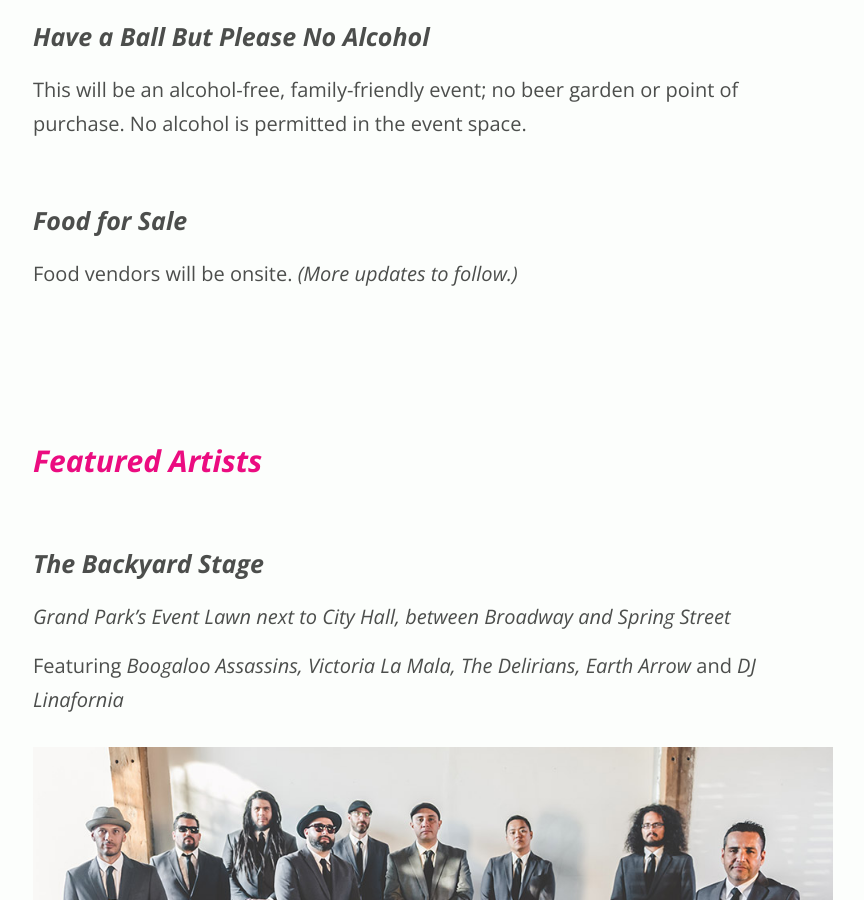
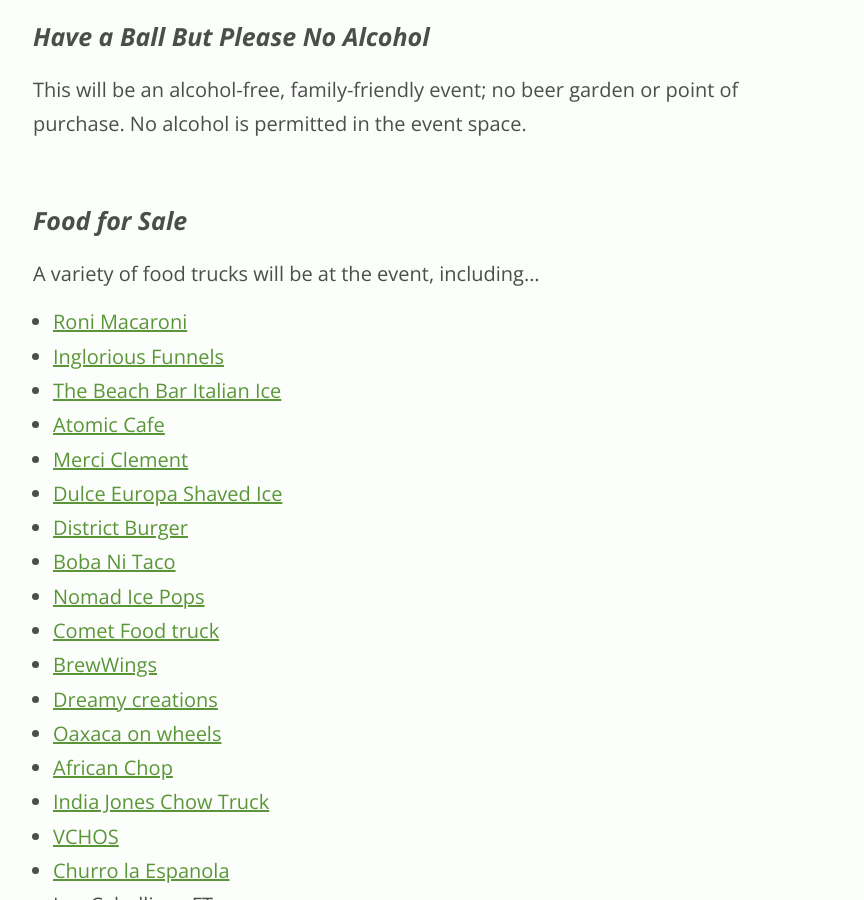
Before and after one commit to grandparkla/july4, a Jekyll site: the page built from index.markdown, in a window 1280 px wide and 900 px high, scrolled down 7162 px. Shown: the whole window, without its empty margins (207-1071 px from the left). Built offline with Jekyll 4.4.1, drawn with Linux system fonts in a browser that asks for light colours; some of the changed text lies outside the part shown.

Commit message:
Add food trucks

```diff
--- a/index.markdown
+++ b/index.markdown
@@ -211,7 +211,32 @@
 
 ### Food for Sale
 
-Food vendors will be onsite. _(More updates to follow.)_
+A variety of food trucks will be at the event, including…
+
+* [Roni Macaroni](https://www.ronimacaronifoodtruck.com/)
+* [Inglorious Funnels](https://twitter.com/ingloriousfunns)
+* [The Beach Bar Italian Ice](https://www.facebook.com/TheBeachBarItalianIce/)
+* [Atomic Cafe](https://atomiccafemobile.com/)
+* [Merci Clement](https://www.yelp.com/biz/merci-clement-truck-los-angeles)
+* [Dulce Europa Shaved Ice](https://www.instagram.com/dulceeuropashavedice/)
+* [District Burger](https://www.facebook.com/districtburgerla/)
+* [Boba Ni Taco](https://www.yelp.com/biz/boba-ni-taco-truck-rosemead-2)
+* [Nomad Ice Pops](http://nomadicepops.com/)
+* [Comet Food truck](https://www.facebook.com/cometbbq/)
+* [BrewWings](https://brewwing.com/)
+* [Dreamy creations](https://www.dreamycreations.com/)
+* [Oaxaca on wheels](https://www.oaxacaonwheelsfoodtruck.com)
+* [African Chop](https://www.yelp.com/biz/african-chop-los-angeles)
+* [India Jones Chow Truck](http://indiajoneschowtruck.com)
+* [VCHOS](http://vchostruck.com)
+* [Churro la Espanola](https://www.yelp.com/biz/churros-la-espanola-whittier)
+* Los Cebollines FT
+* [Daddy Best Froyo](https://www.yelp.com/biz/daddys-best-froyo-truck-el-monte)
+* [The Surfer Taco](http://thesurfertaco.com)
+* [Daydrinkers](https://www.daydrinkerstruck.com)
+* [Shrimp and Taco](https://roaminghunger.com/the-shrimp-taco-stop/)
+* [Elabrew Coffee](http://www.elabrewcoffee.com)
+* [Jackfruit Cafe](https://jackfruitcafe.com)
 
 
 ## <a id="artists"></a> Featured Artists
@@ -359,12 +384,12 @@
 -->
 
 
-## <a id="fun"></a> Activations
+## <a id="fun"></a> Fun things to do throughout the event!
 
-Fun things to do throughout the park! Check the [map](#map) for locations.
+Check the [map](#map) for locations.
 
-* Ferris Wheel<br /><small>Closes at 8:30pm. Ticket prices are 1 for $3, 2 for $5. Purchase tickets at booth on Broadway near Temple.</small>
-* Voter Registration
+* Ferris Wheel<br /><small>Closes at 8:30pm. Ticket prices are 1 for $3, 2 for $5. Purchase tickets at booth on Broadway near Temple. Minimum height to ride is 36 inches.</small>
+* Voter Registration<br /><small>The Los Angeles County has a new vote model, our Ballot Marking Device! Visit their booth where you may try out the new vote model.</small>
 * FIBA Basketball World Cup 2019 Trophy Tour
 * Häagen-Dazs Ice Cream
 * Sweet Beats Mobile DJ Truck
```
